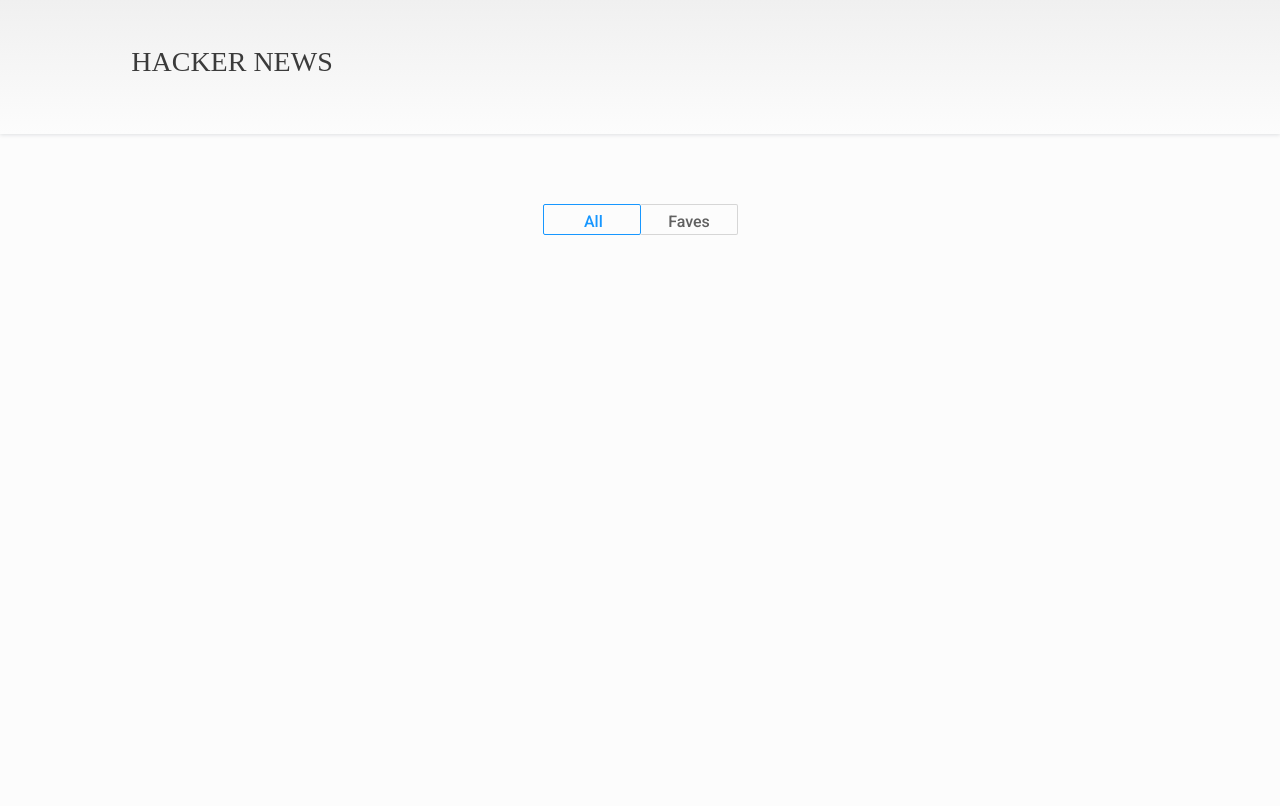
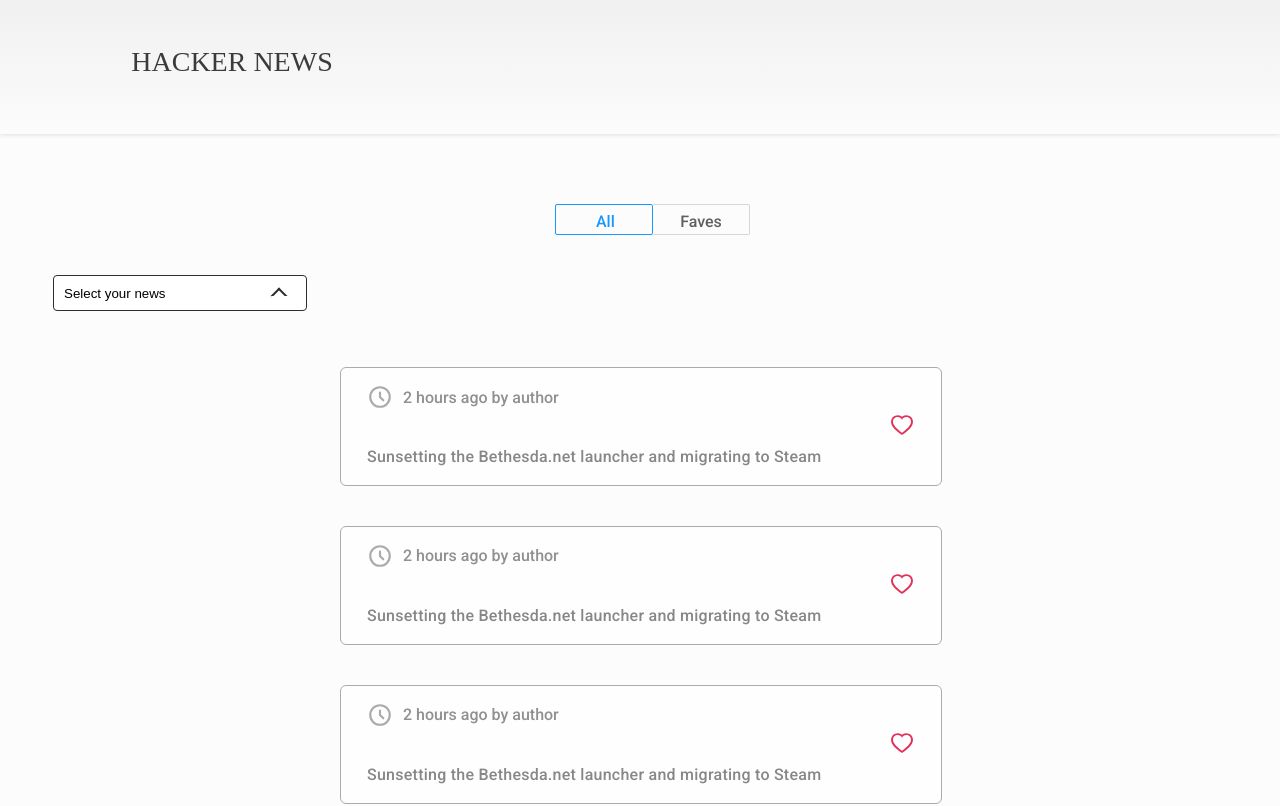
Before and after one commit to Saadsito/reigntest, a React (Create React App) app: page / in a window 1280 px wide. Shown: the top 806 px of the page. Built offline with nearby package versions, Linux system fonts and the light colour scheme.

Commit message:
componentes listos
todos los componentes listos

```diff
--- a/package.json
+++ b/package.json
@@ -7,9 +7,13 @@
     "@testing-library/react": "^12.1.3",
     "@testing-library/user-event": "^13.5.0",
     "clsx": "^1.1.1",
+    "ionicons": "^6.0.1",
     "react": "^17.0.2",
     "react-dom": "^17.0.2",
+    "react-icons": "^4.3.1",
+    "react-ionicons": "^4.2.0",
     "react-scripts": "5.0.0",
+    "styled-components": "^5.3.3",
     "web-vitals": "^2.1.4"
   },
   "scripts": {
--- a/public/index.html
+++ b/public/index.html
@@ -24,7 +24,7 @@
       work correctly both with client-side routing and a non-root public URL.
       Learn how to configure a non-root public URL by running `npm run build`.
     -->
-    <title>React App</title>
+    <title>Hacker News</title>
   </head>
   <body>
     <noscript>You need to enable JavaScript to run this app.</noscript>
--- a/src/App.css
+++ b/src/App.css
@@ -9,6 +9,7 @@
 .tabs {
   margin: 'auto';
   display: inline-flex;
+  margin-left: 18pt;
 }
 
 .button-all {
@@ -117,3 +118,86 @@
   box-shadow: 0 1px 4px 0 rgba(0, 21, 41, 0.12);
   background-image: linear-gradient(to bottom, #ececec -32%, #fff 124%);
 }
+
+.ul-cards {
+  display: grid;
+    grid-template-columns: repeat(auto-fill, 450pt);
+    gap: 40px;
+    padding: 40px;
+    justify-content: center;
+}
+
+#select-news {
+  margin-top: 40px;
+  width: 240px;
+  height: 32px;
+  border-radius: 4px;
+  border: solid 1px #2e2e2e;
+  background-color: #fff;
+  cursor: pointer;
+  padding-left: 10px;
+}
+
+.input-select{
+  width: 260px;
+  margin-left: 50px;
+}
+
+.input-select::before {
+  content: '';
+  position: absolute;
+  z-index: 10000;
+  width: 8px;
+  height: 8px;
+  border: 2px solid #2e2e2e;
+  border-top: 2px solid #fff;
+  border-right: 2px solid #fff;
+  transform: rotate(-225deg);
+  margin-top: 41pt;
+  margin-left: 165pt;
+  transition: all .5s;
+  pointer-events: none;
+}
+
+.input-select.active::before {
+  transform: rotate(-45deg);
+  margin-top: 50px;
+}
+
+.options-select {
+  text-align: left;
+  background-color: #fff;
+  width: 242px;
+  margin-top: -1px;
+  border-bottom-left-radius: 4px;
+  border-bottom-right-radius: 4px;
+  box-shadow: rgba(0, 0, 0, 0.16) 0px 1px 4px;
+  margin-left: 8px;
+}
+
+.input-select .options-select div {
+  padding: 12px 5px;
+}
+
+.options-select div {
+  font-size: 13pt;
+  display: inline-flex;
+  width: 96%;
+}
+
+.options-select p {
+  margin-top: -1.5pt;
+  margin-bottom: -10pt;
+}
+
+.input-select .options-select div:hover {
+  background-color: #60606010;
+  cursor: pointer;
+}
+
+@media (max-width: 700px) {
+  .ul-cards {
+    grid-template-columns: 100%;
+  }
+
+}
--- a/src/App.js
+++ b/src/App.js
@@ -1,11 +1,26 @@
 import React, {useState} from "react";
 import './App.css';
 import clsx from "clsx";
+import { Card } from "./Card";
+import { LogoReact, LogoAngular, LogoVue } from "react-ionicons";
 
 function App() {
   const [tab, setTab] = useState(true);
 
+  const [isOpen, setIsOpen] = useState(false);
+  const [selectValue, setSelectValue] = useState("Select your news");
 
+  const openOption = () => {
+    setIsOpen(true);
+    document.querySelector('.input-select').classList.toggle('active');
+  }
+
+  const closeOption = () => {
+    setTimeout(() => {
+      setIsOpen(false);
+      document.querySelector('.input-select').classList.toggle('active');
+    }, 100);
+  }
 
   return (
     <div className="App">
@@ -26,9 +41,46 @@
           Faves
         </button>
       </div>
-      <div className="container-news">
 
+      <div className="input-select">
+        <input spellcheck="false" type="text" id="select-news" value={selectValue} readonly onFocus={openOption} onBlur={closeOption}/>
+        { isOpen ?
+          <div className="options-select">
+            <div onClick={() => setSelectValue("React")}>
+              <LogoReact color="#61dbfb" style={{marginRight: '12px'}}/>
+              <p>React</p>
+            </div>
+            <div onClick={() => setSelectValue("Angular")}>
+              <LogoAngular color="#dd1b16" style={{marginRight: '12px'}}/>
+              <p>Angular</p>
+            </div>
+            <div onClick={() => setSelectValue("Vue")}>
+              <LogoVue color="#42b883" style={{marginRight: '12px'}}/>
+              <p>Vue</p>
+            </div>
+          </div>
+          :
+          null
+        }
       </div>
+
+      { tab ?
+        <div className="container-all">
+          <ul className="ul-cards">
+            <Card/>
+            <Card/>
+            <Card/>
+            <Card/>
+          </ul>
+        </div>
+        :
+        <div className="container-faves">
+          <ul className="ul-cards">
+            <Card like={true}/>
+            <Card like={true}/>
+          </ul>
+        </div>
+      }
     </div>
   );
 }
--- /dev/null
+++ b/src/Card.css
@@ -0,0 +1,66 @@
+.li-card {
+  list-style: none;
+  width: 450pt;
+  margin: auto;
+  opacity: 0.8;
+  border-radius: 6px;
+  border: solid 1px #979797;
+  background-color: #fff;
+  text-align: left;
+  display: inline-flex;
+}
+
+@media (max-width: 700px) {
+  .li-card {
+    width: 100%;
+  }
+
+}
+
+.card-time{
+  display: inline-flex;
+}
+
+.card-time-text {
+  font-family: Roboto;
+  color: #767676;
+  margin-left: 10px;
+  margin-top: 19.5px;
+}
+
+.card-text {
+  margin-right: 25px;
+  text-overflow: ellipsis;
+  overflow: hidden;
+  white-space: nonwrap;
+}
+
+.card-text-title {
+  font-family: Roboto;
+  font-weight: 500;
+  font-stretch: normal;
+  font-style: normal;
+  line-height: 1.43;
+  letter-spacing: 0.25px;
+  color: #6b6b6b;
+  text-overflow: ellipsis;
+  overflow: hidden;
+  white-space: nonwrap;
+}
+
+.like-button {
+  width: 13%;
+  background-color: transparent;
+  border: none;
+  cursor: pointer;
+}
+
+.button-base-card {
+  display: block;
+  text-decoration: none;
+  width: 87%;
+}
+
+.like-button:hover, .button-base-card:hover {
+  background-color: #60606010;
+}
--- /dev/null
+++ b/src/Card.js
@@ -0,0 +1,32 @@
+import React, {useState} from "react";
+import './Card.css';
+import { HiOutlineClock } from "react-icons/hi";
+import { AiOutlineHeart, AiFillHeart } from "react-icons/ai";
+
+export function Card({ data }) {
+
+  const [like, setLike] = useState(false);
+
+  const clickLike = () => {
+    setLike(!like);
+  }
+
+  return (
+    <li className="li-card">
+      <a className="button-base-card" target="_blank" href="https://bethesda.net/en/article/2RXxG1y000NWupPalzLblG/sunsetting-the-bethesda-net-launcher-and-migrating-to-steam">
+        <div style={{padding: '0 0 0 26px'}}>
+          <div className="card-time">
+            <p ><HiOutlineClock style={{ height: '26px', width: '26px', color: '#979797' }}/></p>
+            <p className="card-time-text">2 hours ago by author</p>
+          </div>
+          <div className="card-text">
+            <p className="card-text-title">Sunsetting the Bethesda.net launcher and migrating to Steam</p>
+          </div>
+        </div>
+      </a>
+      <button className="like-button" onClick={clickLike}>
+        { like ? <AiFillHeart style={{ height: '26px', width: '26px', color: '#dd0031' , margin: 'auto'}}/> : <AiOutlineHeart style={{ height: '26px', width: '26px', color: '#dd0031' , margin: 'auto'}}/>}
+      </button>
+    </li>
+  );
+}
```
Also changed, not shown: 1 other file (tests, documents, lock files or other folders).
